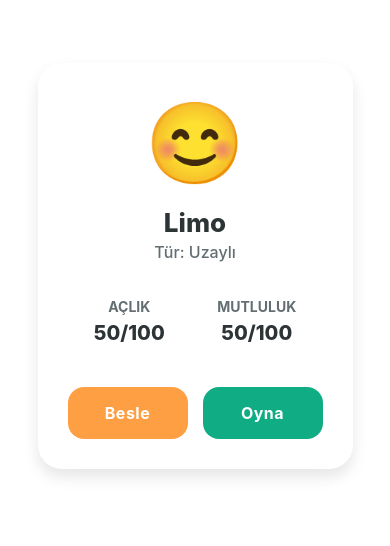
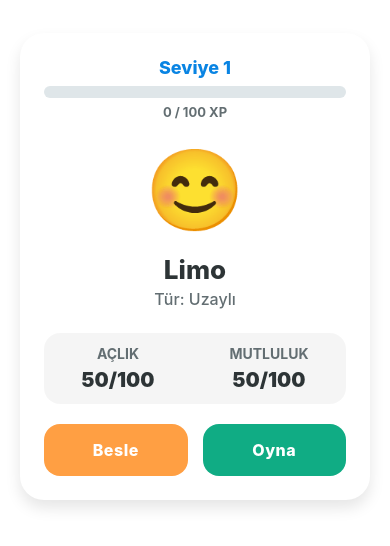
Before and after one commit to Ali8183/Challenge3, a React Native app: screen / in a window 390 px wide. Shown: the part 156-702 px from the top of the page. Built offline with nearby package versions, Linux system fonts and the light colour scheme.

Commit message:
feat: Add Gamification (Level, XP, Badges)

```diff
--- a/Tamagotchi.js
+++ b/Tamagotchi.js
@@ -1,21 +1,71 @@
 import React, { useState } from 'react';
-import { View, Text, TouchableOpacity, StyleSheet } from 'react-native';
+import { View, Text, TouchableOpacity, StyleSheet, ScrollView, Alert } from 'react-native';
 
 const Tamagotchi = ({ isim, tur }) => {
   const [aclik, setAclik] = useState(50);
   const [mutluluk, setMutluluk] = useState(50);
 
+  // GAMIFICATION: Level ve XP state'leri
+  const [level, setLevel] = useState(1);
+  const [xp, setXp] = useState(0);
+
+  // GAMIFICATION: Kazanılan rozetleri (başarımları) tutan state
+  const [rozetler, setRozetler] = useState([]);
+
+  // Oyunlaştırma işlemlerini (XP kazanımı, Level Atlama ve Rozet kazanımı) yöneten ortak fonskiyon
+  const processGamification = (yeniMutluluk) => {
+    // 10-20 arası rastgele XP kazanımı
+    const kazanilanXp = Math.floor(Math.random() * 11) + 10;
+    let yeniXp = xp + kazanilanXp;
+    let yeniLevel = level;
+
+    // XP 100 veya üzeri olursa level atlat, kalanı aktar
+    if (yeniXp >= 100) {
+      yeniLevel += Math.floor(yeniXp / 100);
+      yeniXp = yeniXp % 100;
+    }
+
+    setLevel(yeniLevel);
+    setXp(yeniXp);
+
+    // Rozet Kontrolleri
+    const yeniRozetler = [...rozetler];
+    let rozetKazanildiMi = false;
+
+    // Yeni rozet ekleme koşulu fonksiyonu
+    const rozetEkle = (rozet) => {
+      if (!yeniRozetler.includes(rozet)) {
+        yeniRozetler.push(rozet);
+        rozetKazanildiMi = true;
+        // Küçük tebrik alerti
+        Alert.alert("Tebrikler! 🎉", `Kazandığın Rozet: ${rozet}`);
+      }
+    };
+
+    // İlk adımı (ilk tıklamayı) test et
+    if (rozetler.length === 0) rozetEkle("🥉 İlk Adım");
+    // Diğer koşullar
+    if (yeniMutluluk >= 100) rozetEkle("🌟 Mutlu Dost");
+    if (yeniLevel >= 3) rozetEkle("👑 Usta Bakıcı");
+
+    if (rozetKazanildiMi) {
+      setRozetler(yeniRozetler);
+    }
+  };
+
   // 1. Clean Code & Defensive Programming
   const besle = () => {
-    // Açlık 10 azalır ama asla 0'ın altına düşemez.
     setAclik((prev) => Math.max(0, prev - 10));
+    // Level ve XP'yi besleme sonrası güncelle
+    processGamification(mutluluk);
   };
 
   const oyna = () => {
-    // Mutluluk 10 artar ama asla 100'ü geçemez.
-    setMutluluk((prev) => Math.min(100, prev + 10));
-    // Açlık 5 artar ama o da asla 100'ü geçemez.
+    const yeniMutluluk = Math.min(100, mutluluk + 10);
+    setMutluluk(yeniMutluluk);
     setAclik((prev) => Math.min(100, prev + 5));
+    // Level ve XP'yi oynama sonrası güncelle
+    processGamification(yeniMutluluk);
   };
 
   // 2. Dinamik Görsel Geri Bildirimler
@@ -27,13 +77,22 @@ const Tamagotchi = ({ isim, tur }) => {
   };
 
   const isHungry = aclik > 70;
-  // Açlık 70'in üzerindeyse arka plan uyarısı (pastel kırmızı tonu), değilse temiz beyaz liste.
-  const cardBackgroundColor = isHungry ? '#ffeaa7' : '#ffffff'; // Hafif sarı/uyarı tonu da kullanılabilir ama kırmızı istenmişti.
+  // Açlık 70'in üzerindeyse arka plan uyarısı (pastel kırmızı tonu)
   const finalBgColor = isHungry ? '#ffcccc' : '#ffffff';
 
   return (
     <View style={styles.container}>
       <View style={[styles.card, { backgroundColor: finalBgColor }]}>
+
+        {/* GAMIFICATION: Level ve XP (Progress Bar Şeklinde) */}
+        <View style={styles.levelContainer}>
+          <Text style={styles.levelText}>Seviye {level}</Text>
+          <View style={styles.progressBarBg}>
+            <View style={[styles.progressBarFill, { width: `${xp}%` }]} />
+          </View>
+          <Text style={styles.xpText}>{xp} / 100 XP</Text>
+        </View>
+
         <Text style={styles.emoji}>{getEmoji()}</Text>
 
         <View style={styles.infoContainer}>
@@ -55,6 +114,20 @@ const Tamagotchi = ({ isim, tur }) => {
             </Text>
           </View>
         </View>
+
+        {/* GAMIFICATION: Rozet Panosu */}
+        {rozetler.length > 0 && (
+          <View style={styles.badgesWrapper}>
+            <Text style={styles.badgesTitle}>Kazanılan Rozetler ({rozetler.length})</Text>
+            <ScrollView horizontal showsHorizontalScrollIndicator={false}>
+              {rozetler.map((rozet, index) => (
+                <View key={index} style={styles.badgeItem}>
+                  <Text style={styles.badgeText}>{rozet}</Text>
+                </View>
+              ))}
+            </ScrollView>
+          </View>
+        )}
 
         <View style={styles.actionContainer}>
           <TouchableOpacity
@@ -86,18 +159,45 @@ const styles = StyleSheet.create({
     padding: 20,
   },
   card: {
-    width: '90%',
-    maxWidth: 350,
+    width: '100%',
+    maxWidth: 380,
     borderRadius: 24,
-    padding: 30,
+    padding: 24,
     alignItems: 'center',
-    // Yumuşak gölgelendirme - iOS (Shadows)
     shadowColor: '#000',
     shadowOffset: { width: 0, height: 8 },
     shadowOpacity: 0.1,
     shadowRadius: 15,
-    // Yumuşak gölgelendirme - Android (Elevation)
     elevation: 10,
+  },
+  levelContainer: {
+    width: '100%',
+    marginBottom: 20,
+    alignItems: 'center',
+  },
+  levelText: {
+    fontSize: 18,
+    fontWeight: '800',
+    color: '#0984e3',
+    marginBottom: 8,
+  },
+  progressBarBg: {
+    width: '100%',
+    height: 12,
+    backgroundColor: '#dfe6e9',
+    borderRadius: 6,
+    overflow: 'hidden',
+    marginBottom: 6,
+  },
+  progressBarFill: {
+    height: '100%',
+    backgroundColor: '#74b9ff',
+    borderRadius: 6,
+  },
+  xpText: {
+    fontSize: 13,
+    color: '#636e72',
+    fontWeight: '700',
   },
   emoji: {
     fontSize: 80,
@@ -122,8 +222,8 @@ const styles = StyleSheet.create({
     flexDirection: 'row',
     justifyContent: 'space-around',
     width: '100%',
-    marginBottom: 30,
-    backgroundColor: 'rgba(255, 255, 255, 0.5)', // Kart içinde şeffaf alan
+    marginBottom: 20, // Alt kısma eklenecek rozetlere yer bırakmak için düşürüldü
+    backgroundColor: 'rgba(0, 0, 0, 0.04)',
     paddingVertical: 12,
     borderRadius: 16,
   },
@@ -139,16 +239,40 @@ const styles = StyleSheet.create({
   },
   statValue: {
     fontSize: 20,
+    fontWeight: '900',
+  },
+  badgesWrapper: {
+    width: '100%',
+    marginBottom: 20,
+  },
+  badgesTitle: {
+    fontSize: 15,
     fontWeight: '800',
+    color: '#2d3436',
+    marginBottom: 12,
+  },
+  badgeItem: {
+    backgroundColor: '#fffbeb',
+    paddingHorizontal: 14,
+    paddingVertical: 10,
+    borderRadius: 12,
+    marginRight: 10,
+    borderWidth: 1.5,
+    borderColor: '#f1c40f',
+  },
+  badgeText: {
+    fontSize: 14,
+    fontWeight: '800',
+    color: '#d35400',
   },
   actionContainer: {
     flexDirection: 'row',
     justifyContent: 'space-between',
     width: '100%',
-    gap: 15, // Yeni React Native sürümlerinde desteklenir, boşluk bırakır
+    gap: 15,
   },
   button: {
-    flex: 1, // Butonları eşit genişliğe zorlar
+    flex: 1,
     paddingVertical: 16,
     borderRadius: 16,
     alignItems: 'center',
@@ -163,7 +287,7 @@ const styles = StyleSheet.create({
   buttonText: {
     color: '#ffffff',
     fontSize: 16,
-    fontWeight: '700',
+    fontWeight: '800',
     letterSpacing: 0.5,
   },
 });
```
